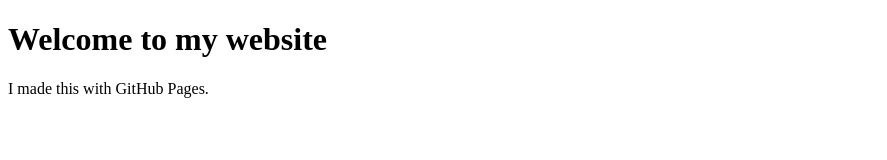
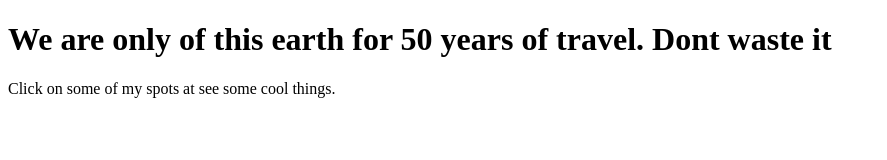
Before and after one commit to phillipeharris/onefinetravel, a plain HTML site: page index.html in a window 1280 px wide. Shown: the whole page, without its empty margins (0-887 px from the left). Drawn offline with Linux system fonts and the light colour scheme.

Commit message:
Update index.html

```diff
--- a/index.html
+++ b/index.html
@@ -1,10 +1,10 @@
 <!doctype html>
 <html>
   <head>
-    <title>My Website</title>
+    <title>Welecome to onefinetravel, We are only of this earth for 50 years of travel. Dont waste it</title>
   </head>
   <body>
-    <h1>Welcome to my website</h1>
-    <p>I made this with GitHub Pages.</p>
+    <h1>We are only of this earth for 50 years of travel. Dont waste it </h1>
+    <p>Click on some of my spots at see some cool things.</p>
   </body>
 </html>
```
